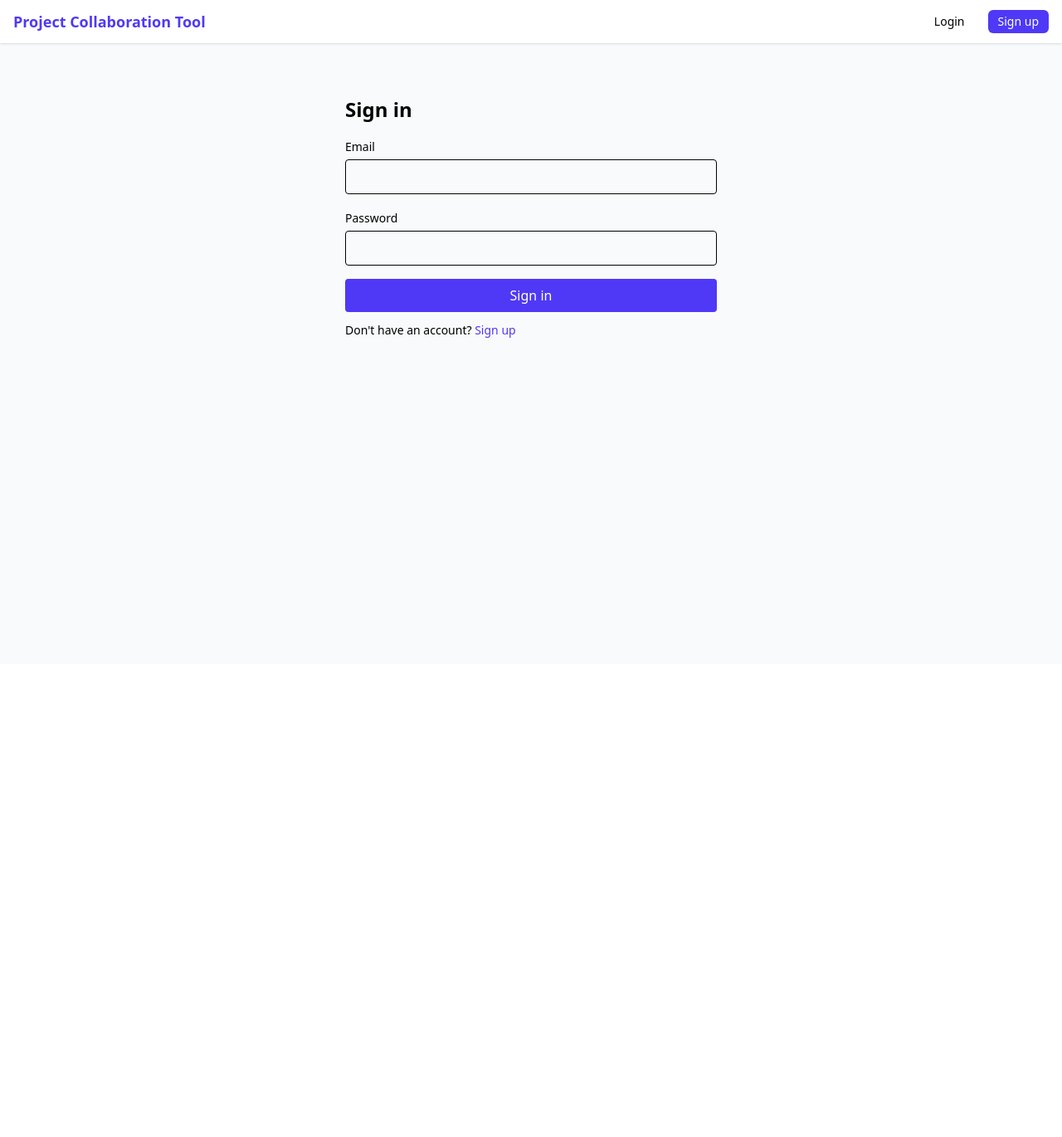
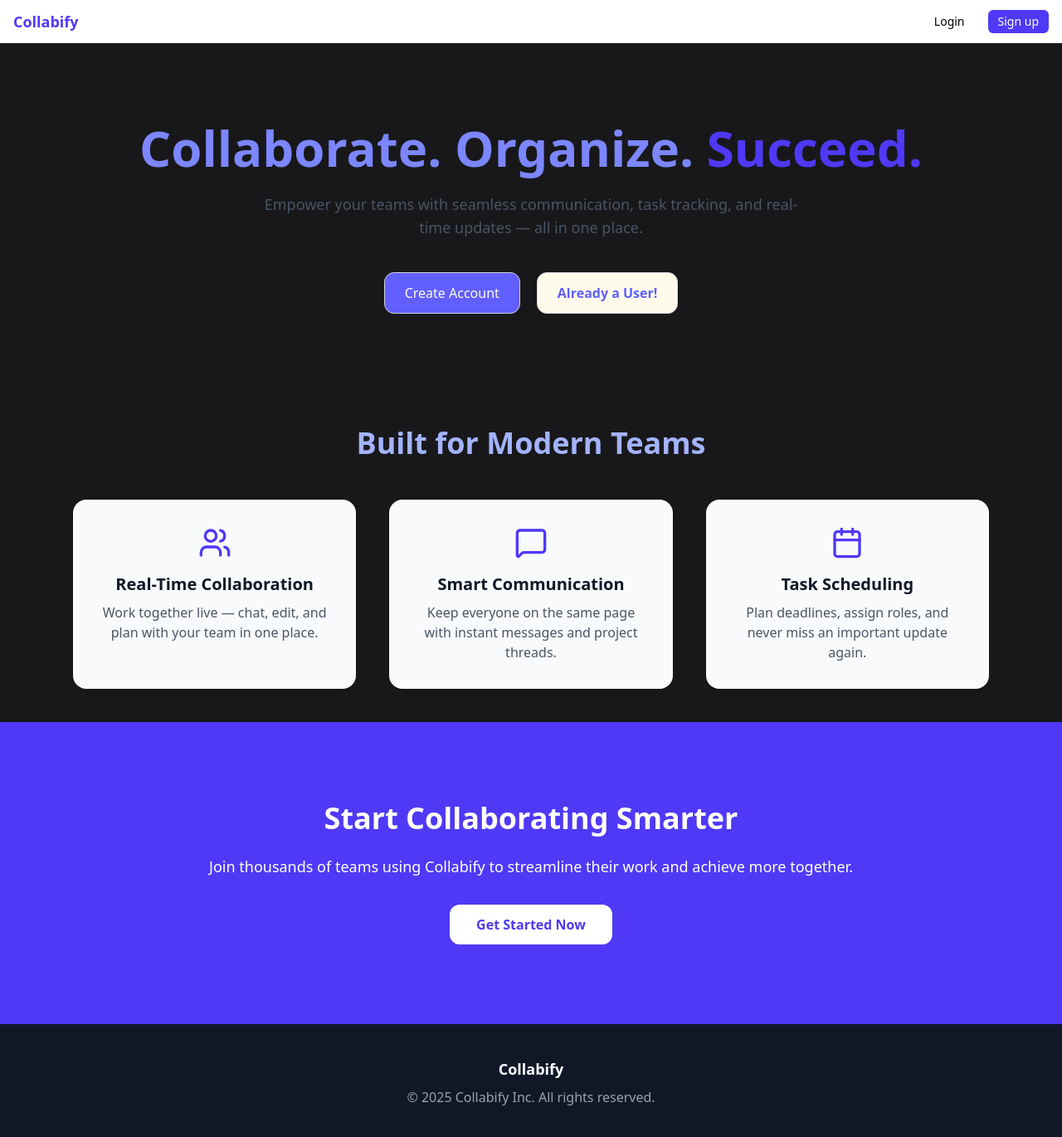
Before and after one commit to aakasshhh/Project-Collaboration-Tool, a React (Vite) app in the folder frontend/: page / in a window 1280 px wide. Before the commit this address led to /login. Shown: the top 1370 px of the page at 83% size. Before the commit the page ends 800 px from the top, so only its background shows below. Built offline with nearby package versions, Linux system fonts and the light colour scheme.

Commit message:
UI changes

```diff
--- a/frontend/package.json
+++ b/frontend/package.json
@@ -14,6 +14,8 @@
     "autoprefixer": "^10.4.21",
     "axios": "^1.13.1",
     "dayjs": "^1.11.18",
+    "framer-motion": "^12.23.24",
+    "lucide-react": "^0.548.0",
     "postcss": "^8.5.6",
     "react": "^19.1.1",
     "react-dom": "^19.1.1",
--- a/frontend/src/App.jsx
+++ b/frontend/src/App.jsx
@@ -5,6 +5,7 @@ import Signup from './pages/Signup';
 import Dashboard from './pages/Dashboard';
 import TeamPage from './pages/TeamPage';
 import ProjectPage from './pages/ProjectPage';
+import HomePage from './pages/HomePage';
 import { AuthContext } from './contexts/AuthContext';
 import Navbar from './components/Navbar';
 
@@ -17,8 +18,9 @@ export default function App() {
   return (
     <div className="min-h-screen bg-gray-50">
       <Navbar />
-      <div className="container mx-auto px-4 py-6">
+      <div className="container mx-auto">
         <Routes>
+          <Route path='/' element={<HomePage />} />
           <Route path="/login" element={<Login />} />
           <Route path="/signup" element={<Signup />} />
           <Route
--- a/frontend/src/components/Navbar.jsx
+++ b/frontend/src/components/Navbar.jsx
@@ -8,7 +8,7 @@ export default function Navbar() {
   return (
     <nav className="bg-white shadow">
       <div className="container mx-auto px-4 py-3 flex items-center justify-between">
-        <Link to="/" className="font-semibold text-lg text-indigo-600">Project Collaboration Tool</Link>
+        <Link to="/" className="font-semibold text-lg text-indigo-600">Collabify</Link>
         <div className="flex items-center gap-4">
           {user ? (
             <>
@@ -18,8 +18,8 @@ export default function Navbar() {
             </>
           ) : (
             <>
-              <Link to="/login" className="text-sm px-3 py-1 rounded-md hover:bg-gray-100">Login</Link>
-              <Link to="/signup" className="text-sm px-3 py-1 bg-indigo-600 text-white rounded-md">Sign up</Link>
+              <Link to="/login" className="text-sm px-3 py-1 rounded-md hover:bg-gray-200">Login</Link>
+              <Link to="/signup" className="text-sm px-3 py-1 bg-indigo-600 hover:bg-indigo-800 text-white rounded-md">Sign up</Link>
             </>
           )}
         </div>
--- /dev/null
+++ b/frontend/src/pages/HomePage.jsx
@@ -0,0 +1,81 @@
+import Navbar from "../components/Navbar";
+import { ArrowRight, Users, MessageSquare, Calendar } from "lucide-react";
+import { Link } from 'react-router-dom';
+
+export default function HomePage() {
+  return (
+    <div className="min-h-screen bg-zinc-900 via-gray-50 to-gray-100 text-gray-900">
+
+
+      {/* Hero Section */}
+      <section className="text-center py-24 px-5 md:px-20">
+        <h1 className="text-5xl md:text-6xl text-indigo-400 font-extrabold mb-6">
+          Collaborate. Organize.{" "}
+          <span className="text-indigo-600">Succeed.</span>
+        </h1>
+        <p className="text-lg text-gray-600 mb-10 max-w-2xl mx-auto">
+          Empower your teams with seamless communication, task tracking, and
+          real-time updates — all in one place.
+        </p>
+        <div className="flex justify-center gap-5">
+        <Link to="/signup" className="border border-gray-300 px-6 py-3 rounded-xl bg-indigo-500 hover:bg-indigo-600 text-amber-50 font-extralight">Create Account</Link>
+        <Link to="/login" className="border border-gray-300 px-6 py-3 rounded-xl bg-amber-50 hover:bg-amber-100 text-indigo-500 font-bold">Already a User!</Link>
+
+        </div>
+      </section>
+
+      {/* Features */}
+      <section id="features" className="py-10">
+        <h2 className="text-4xl font-bold text-center mb-12 text-indigo-300">
+          Built for Modern Teams
+        </h2>
+        <div className="grid md:grid-cols-3 gap-10 max-w-6xl mx-auto px-6">
+          {[
+            {
+              icon: <Users className="text-indigo-600 w-10 h-10 mb-4 mx-auto" />,
+              title: "Real-Time Collaboration",
+              text: "Work together live — chat, edit, and plan with your team in one place."
+            },
+            {
+              icon: <MessageSquare className="text-indigo-600 w-10 h-10 mb-4 mx-auto" />,
+              title: "Smart Communication",
+              text: "Keep everyone on the same page with instant messages and project threads."
+            },
+            {
+              icon: <Calendar className="text-indigo-600 w-10 h-10 mb-4 mx-auto" />,
+              title: "Task Scheduling",
+              text: "Plan deadlines, assign roles, and never miss an important update again."
+            }
+          ].map((item, i) => (
+            <div
+              key={i}
+              className="bg-gray-50 rounded-2xl p-8 text-center shadow hover:shadow-lg transition"
+            >
+              {item.icon}
+              <h3 className="text-xl font-semibold mb-2">{item.title}</h3>
+              <p className="text-gray-600">{item.text}</p>
+            </div>
+          ))}
+        </div>
+      </section>
+
+      {/* CTA */}
+      <section className="text-center py-24 bg-indigo-600 text-white">
+        <h2 className="text-4xl font-bold mb-6">Start Collaborating Smarter</h2>
+        <p className="mb-8 text-lg">
+          Join thousands of teams using Collabify to streamline their work and
+          achieve more together.
+        </p>
+        <button className="bg-white text-indigo-600 font-semibold px-8 py-3 rounded-xl hover:bg-gray-100">
+          Get Started Now
+        </button>
+      </section>
+
+      {/* Footer */}
+      <footer className="py-10 bg-gray-900 text-gray-400 text-center">
+        <div className="text-lg text-white font-bold mb-2">Collabify</div>
+        <p>© {new Date().getFullYear()} Collabify Inc. All rights reserved.</p>
+      </footer>
+    </div>
+  );
+}
```
Also changed, not shown: 1 other file (tests, documents, lock files or other folders).
